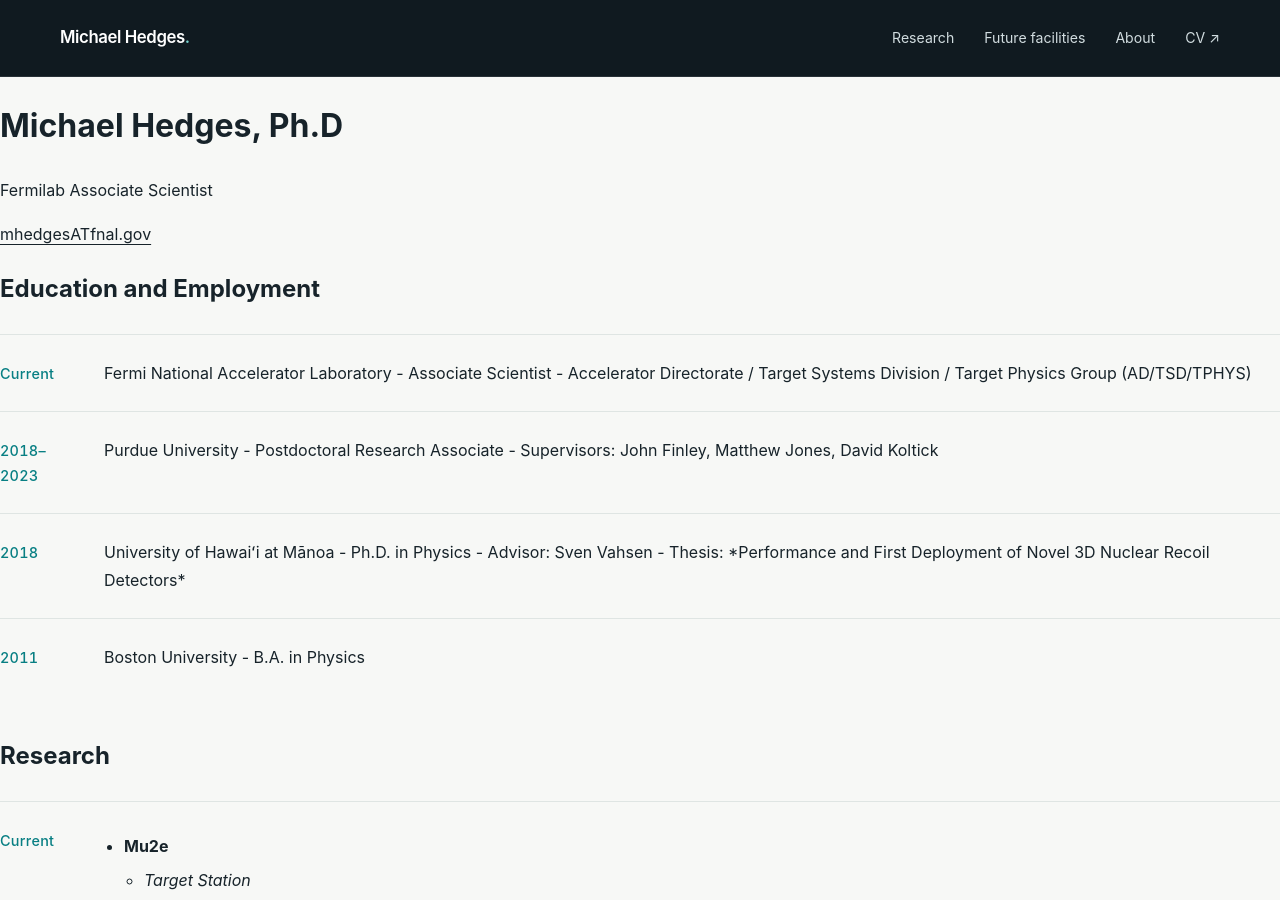
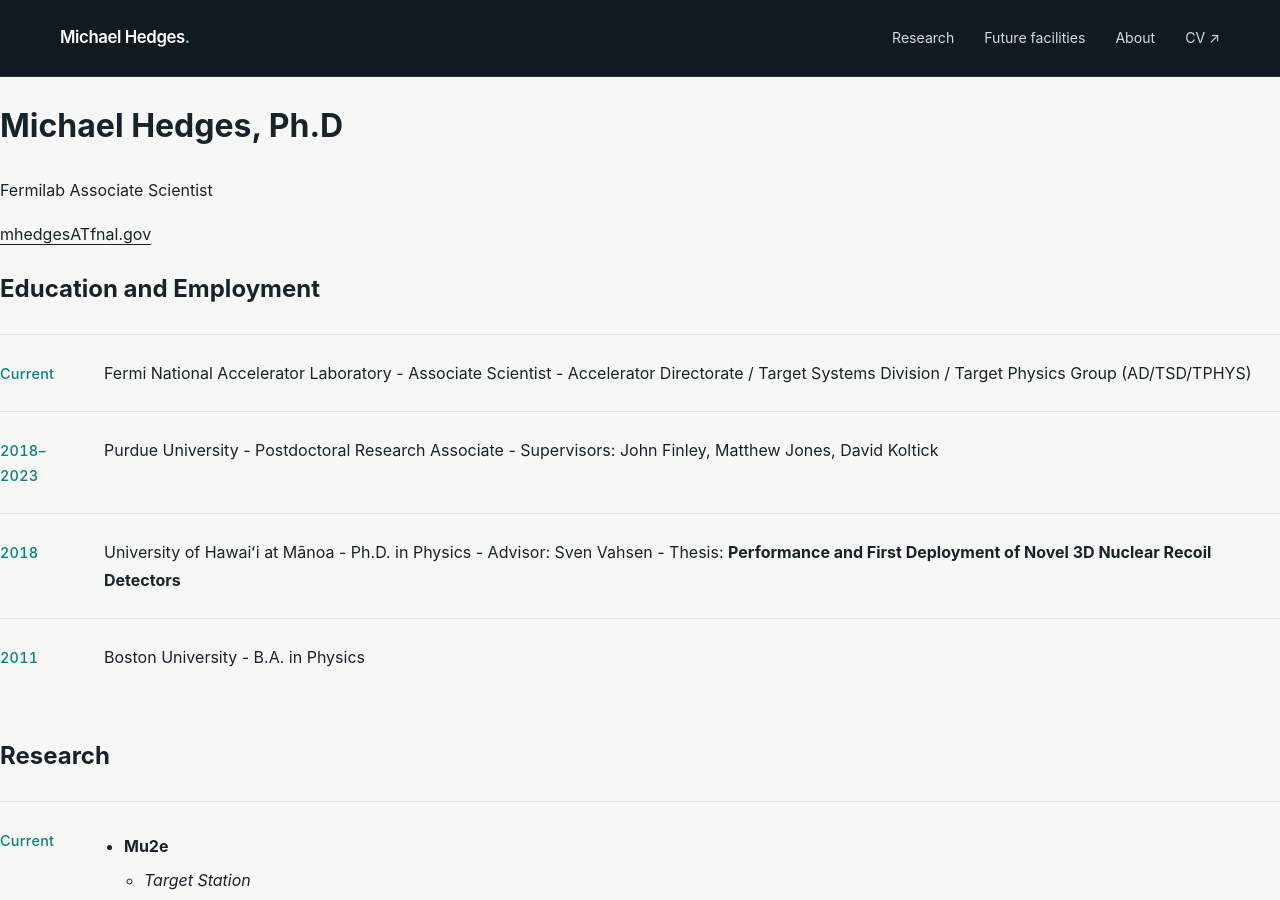
Before and after one commit to mhedges/mhedges.github.io, a Jekyll site: the page built from cv.md, in a window 1280 px wide and 900 px high. Built offline with Jekyll 4.4.1, drawn with Linux system fonts in a browser that asks for light colours.

Commit message:
fixing boldface

```diff
--- a/cv.md
+++ b/cv.md
@@ -57,7 +57,7 @@ Fermilab Associate Scientist
 
   - Ph.D. in Physics
   - Advisor: Sven Vahsen
-  - Thesis: *Performance and First Deployment of Novel 3D Nuclear Recoil Detectors*
+  - Thesis: <strong>Performance and First Deployment of Novel 3D Nuclear Recoil Detectors</strong>
 
   </div>
   </div>
```
